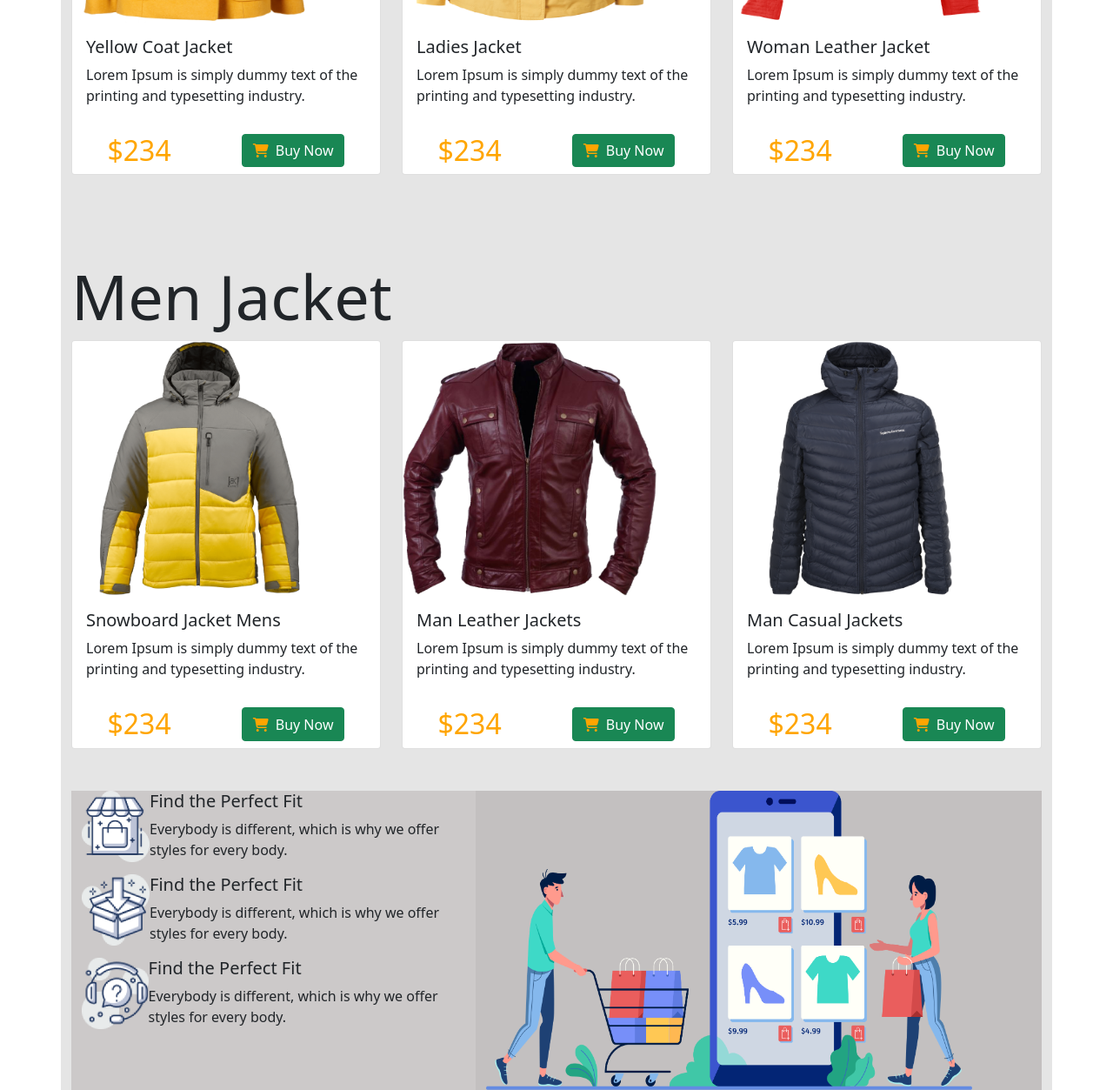
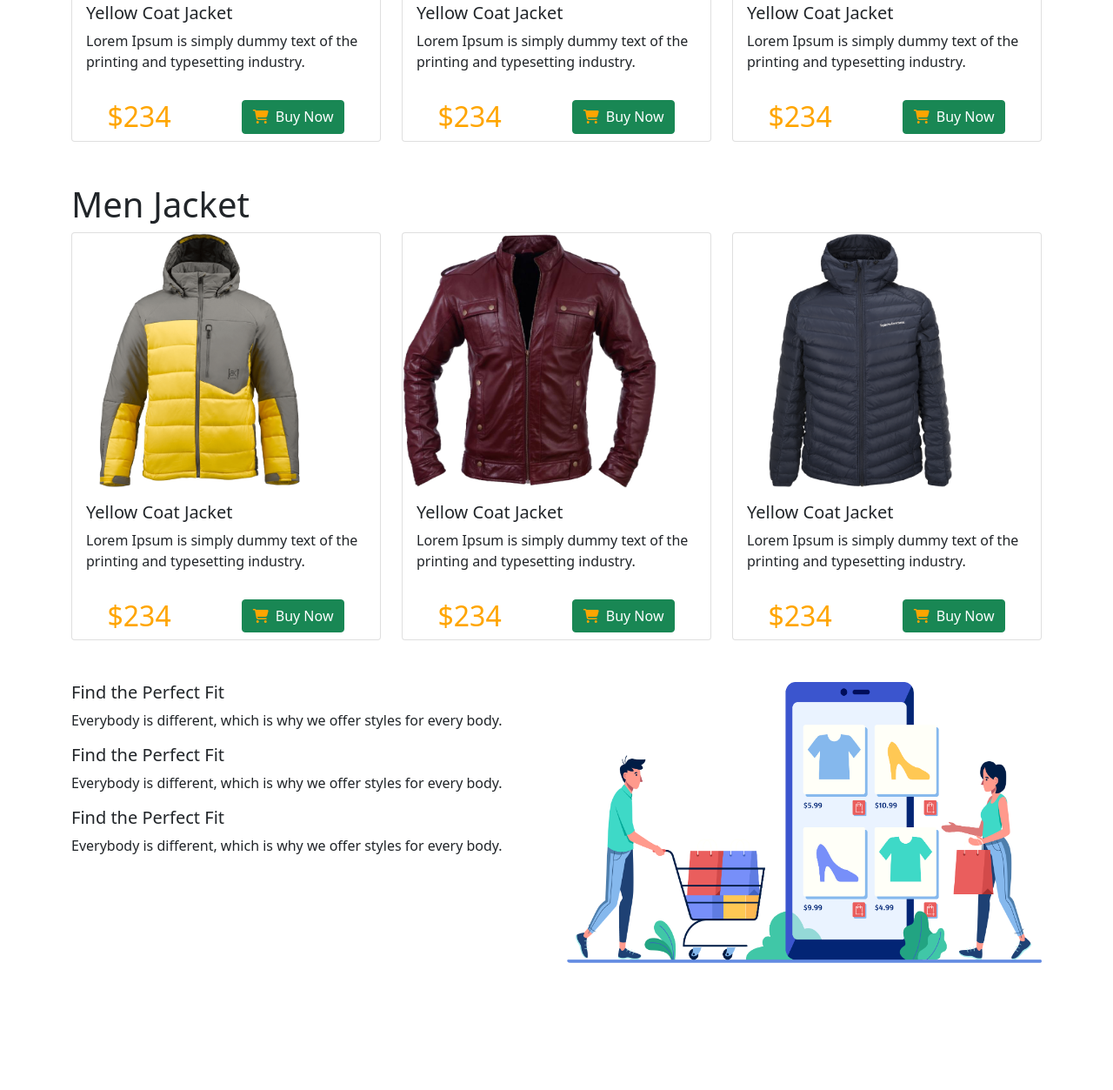
Before and after one commit to Sanjoy-Kundu/penguin-fashion, a plain HTML site: page index.html in a window 1280 px wide. Shown: the part 1038-2291 px from the top of the page at 87% size. After the commit the page ends 2145 px from the top, so only its background shows below. Drawn offline with Linux system fonts and the light colour scheme.

Commit message:
again solve

```diff
--- a/index.html
+++ b/index.html
@@ -65,11 +65,11 @@
 				</div>
 			</div>
 		</section>
-		<!--jacket part-->
-		<section class="container mt-5" style="background-color: #E5E5E5;">
-			<h2 class="display-2">Women Jacket</h2>
-			<div class="row gy-3 mb-5 pb-5">
-				<div class="col-lg-4 col-md-3 col-12">
+		<!--jacket section-->
+		<section class="container mt-5">
+			<h1>Women Jacket</h1>
+			<div class="row row-cols-lg-3 row-cols-md-3 row-cols-sm-2 row-cols--1  ">
+				<div class="">
 					<div class="card">
 						<img src="images/jacket-1.png" class="card-img-top" alt="...">
 						<div class="card-body">
@@ -85,11 +85,11 @@
 						</div>
 					</div>
 				</div>
-				<div class="col-lg-4 col-md-3 col-12">
+				<div class="">
 					<div class="card">
 						<img src="images/jacket-2.png" class="card-img-top" alt="...">
 						<div class="card-body">
-							<h5 class="card-title">Ladies Jacket </h5>
+							<h5 class="card-title">Yellow Coat Jacket </h5>
 							<p>Lorem Ipsum is simply dummy text of the
 								printing and typesetting industry.</p>
 						</div>
@@ -101,11 +101,11 @@
 						</div>
 					</div>
 				</div>
-				<div class="col-lg-4 col-md-3 col-12">
+				<div class="">
 					<div class="card">
 						<img src="images/jacket-3.png" class="card-img-top" alt="...">
 						<div class="card-body">
-							<h5 class="card-title">Woman Leather Jacket </h5>
+							<h5 class="card-title">Yellow Coat Jacket </h5>
 							<p>Lorem Ipsum is simply dummy text of the
 								printing and typesetting industry.</p>
 						</div>
@@ -118,15 +118,15 @@
 					</div>
 				</div>
 			</div>
-
-			<!--men jacket-->
-			<h2 class="display-2">Men Jacket</h2>
-			<div class="row gy-3">
-				<div class="col-lg-4 col-md-3 col-12">
+		</section>
+		<section class="container mt-5">
+			<h1>Men Jacket</h1>
+			<div class="row row-cols-lg-3 row-cols-md-3 row-cols-sm-2 row-cols--1  ">
+				<div class="">
 					<div class="card">
 						<img src="images/jacket-4.png" class="card-img-top" alt="...">
 						<div class="card-body">
-							<h5 class="card-title">Snowboard Jacket Mens</h5>
+							<h5 class="card-title">Yellow Coat Jacket </h5>
 							<p>Lorem Ipsum is simply dummy text of the
 								printing and typesetting industry.</p>
 						</div>
@@ -138,11 +138,11 @@
 						</div>
 					</div>
 				</div>
-				<div class="col-lg-4 col-md-3 col-12">
+				<div class="">
 					<div class="card">
 						<img src="images/jacket-5.png" class="card-img-top" alt="...">
 						<div class="card-body">
-							<h5 class="card-title">Man Leather Jackets</h5>
+							<h5 class="card-title">Yellow Coat Jacket </h5>
 							<p>Lorem Ipsum is simply dummy text of the
 								printing and typesetting industry.</p>
 						</div>
@@ -154,11 +154,11 @@
 						</div>
 					</div>
 				</div>
-				<div class="col-lg-4 col-md-3 col-12">
+				<div class="">
 					<div class="card">
 						<img src="images/jacket-6.png" class="card-img-top" alt="...">
 						<div class="card-body">
-							<h5 class="card-title">Man Casual Jackets</h5>
+							<h5 class="card-title">Yellow Coat Jacket </h5>
 							<p>Lorem Ipsum is simply dummy text of the
 								printing and typesetting industry.</p>
 						</div>
@@ -171,42 +171,33 @@
 					</div>
 				</div>
 			</div>
-			<!--shoping section-->
-			<section class="container mt-5" style="background-color: #b1adada6;">
-				<div class="row hy-2">
-					<div class="col-md-5 border-2" style="background-color: rgb(204, 201, 201);">
-						<div class="d-flex">
-							<img src="icons/image 12.png" alt="" width="78px" height="82px">
-							<div class="img-des">
-								<h5>Find the Perfect Fit</h5>
-								<p>Everybody is different, which is why we
-									offer styles for every body.</p>
-							</div>
-						</div>
-						<div class="d-flex">
-							<img src="icons/image 13.png" alt="" width="78px" height="82px">
-							<div class="img-des">
-								<h5>Find the Perfect Fit</h5>
-								<p>Everybody is different, which is why we
-									offer styles for every body.</p>
-							</div>
-						</div>
-						<div class="d-flex ">
-							<img src="icons/image 14.png" alt="" width="78px" height="82px">
-							<div class="img-des">
-								<h5>Find the Perfect Fit</h5>
-								<p>Everybody is different, which is why we
-									offer styles for every body.</p>
-							</div>
-						</div>
+		</section>
+		<section class="container mt-5">
+			<div class="row row-cols-lg-2 row-cols-md-2 row-cols-sm-2 row-cols-1">
+				<div class="col-md-8">
+					<div class="single-img-des">
+						<h5>Find the Perfect Fit</h5>
+						<p>Everybody is different, which is why we
+							offer styles for every body.</p>
 					</div>
-					<div class="col-md-7">
-						<img src="images/shopping.png" alt="" width="559px" height="344px">
+					<div class="single-img-des">
+						<h5>Find the Perfect Fit</h5>
+						<p>Everybody is different, which is why we
+							offer styles for every body.</p>
+					</div>
+					<div class="single-img-des">
+						<h5>Find the Perfect Fit</h5>
+						<p>Everybody is different, which is why we
+							offer styles for every body.</p>
 					</div>
 				</div>
+				<div class="col-md-4">
+					<img src="images/shopping.png" class="img-fluid rounded-start" alt="...">
+				</div>
+			</div>
+		</section>
 
-			</section>
-		</section>
+
 	</main>
 	<footer>
 
```
